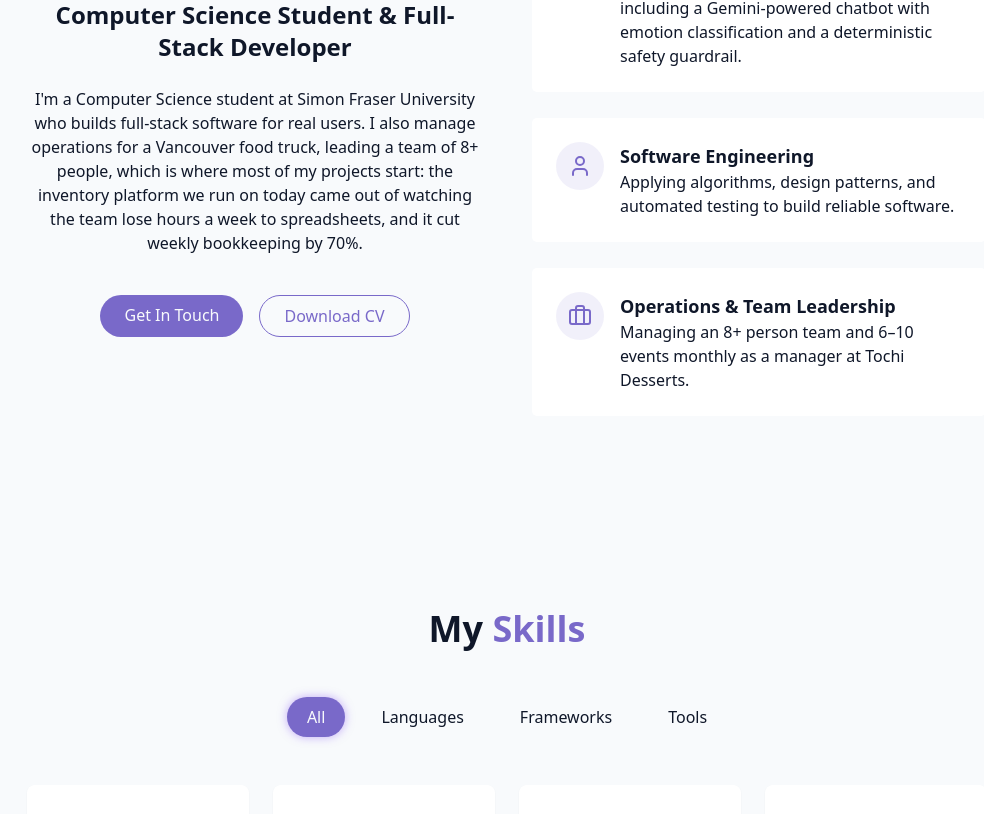
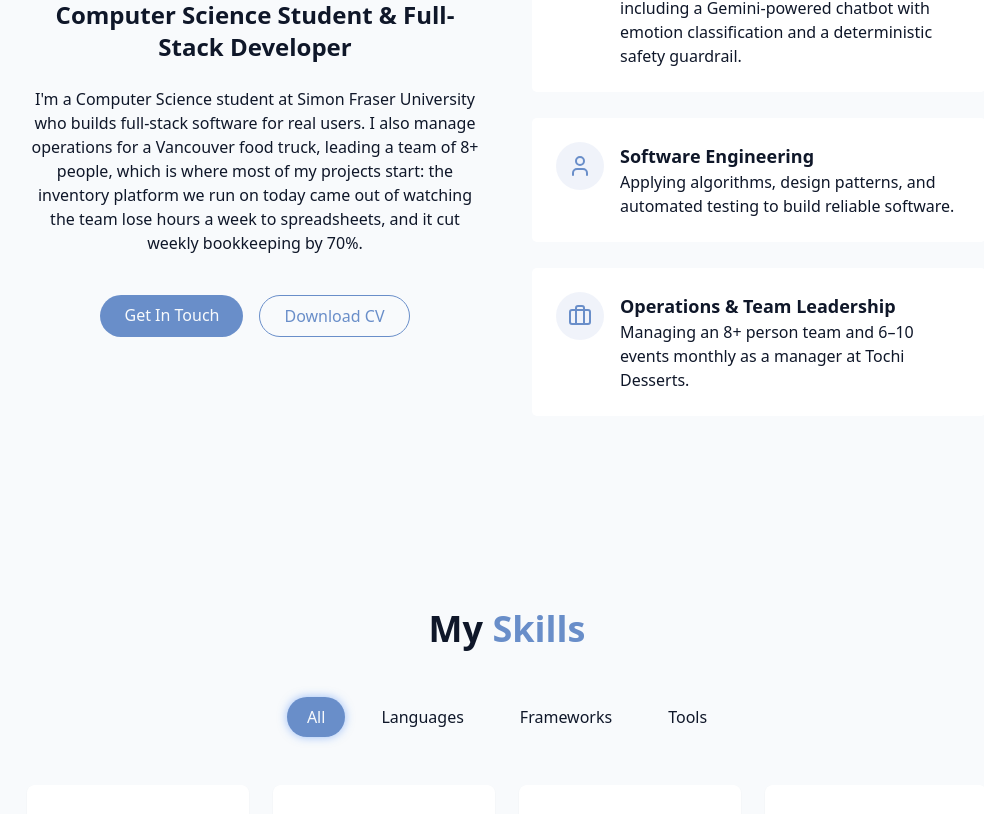
Before and after one commit to NelsonDg/Personal-Portfolio, a React (Vite) app: page / in a window 1280 px wide. Shown: the part 1065-1879 px from the top of the page, without its empty margins (133-1117 px from the left). Built offline with nearby package versions, Linux system fonts and the light colour scheme.

Commit message:
Switch accent color from purple to blue
Change the --primary CSS variable's hue in both light and dark mode, plus three hardcoded glow effects (cosmic-button, theme toggle hover, skills filter buttons) that referenced the old purple directly instead of the variable.

```diff
--- a/src/components/SkillsSection.jsx
+++ b/src/components/SkillsSection.jsx
@@ -51,8 +51,8 @@ export const SkillsSection = () => {
               className={cn(
                 "px-5 py-2 rounded-full transition-all duration-300 capitalize hover:scale-105",
                 activeCategory === category
-                  ? "bg-primary text-primary-foreground shadow-[0_0_10px_rgba(139,92,246,0.5)]"
-                  : "bg-secondary/70 text-foreground hover:bg-secondary hover:shadow-[0_0_10px_rgba(139,92,246,0.35)]"
+                  ? "bg-primary text-primary-foreground shadow-[0_0_10px_rgba(59,130,246,0.5)]"
+                  : "bg-secondary/70 text-foreground hover:bg-secondary hover:shadow-[0_0_10px_rgba(59,130,246,0.35)]"
               )}
             >
               {category}
--- a/src/index.css
+++ b/src/index.css
@@ -69,7 +69,7 @@
 
     --card: 0 0% 100%;
 
-    --primary: 250 47% 60%;
+    --primary: 217 47% 60%;
     --primary-foreground: 210 40% 98%;
 
     --border: 214 32% 91%;
@@ -81,7 +81,7 @@
 
     --card: 222 47% 8%;
 
-    --primary: 250 65% 65%;
+    --primary: 217 65% 65%;
     --primary-foreground: 213 31% 91%;
 
     --border: 217 33% 20%;
@@ -124,7 +124,7 @@
 
 @utility text-glow {
   @apply relative;
-  text-shadow: 0 0 10px rgba(167, 139, 250, 0.5);
+  text-shadow: 0 0 10px rgba(96, 165, 250, 0.5);
 }
 
 @utility card-hover {
@@ -140,7 +140,7 @@
 
 @utility cosmic-button {
   @apply px-6 py-2 rounded-full bg-primary text-primary-foreground font-medium
-         transition-all duration-300 hover:shadow-[0_0_10px_rgba(139,92,246,0.5)]
+         transition-all duration-300 hover:shadow-[0_0_10px_rgba(59,130,246,0.5)]
          hover:scale-105 active:scale-95;
 }
 
```
